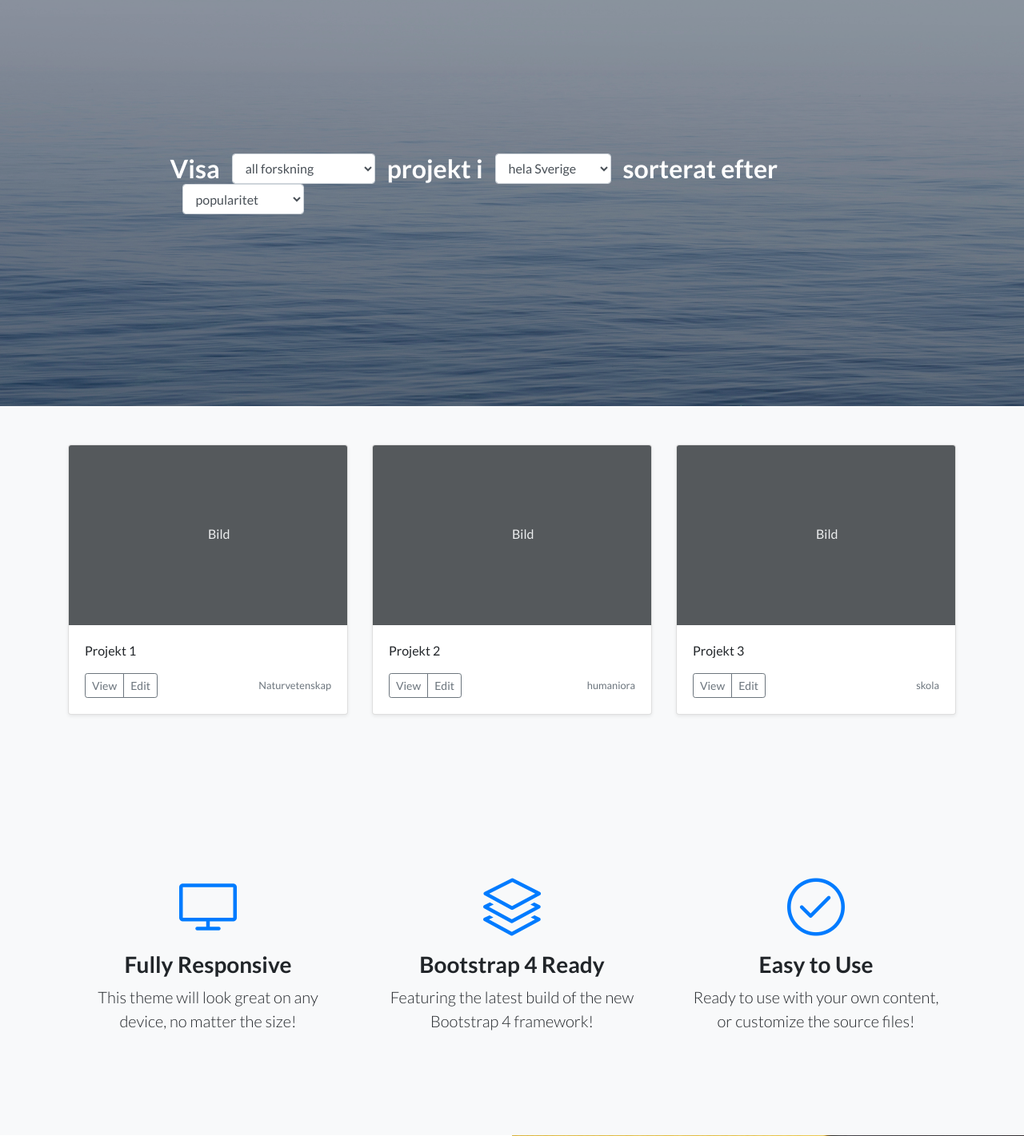
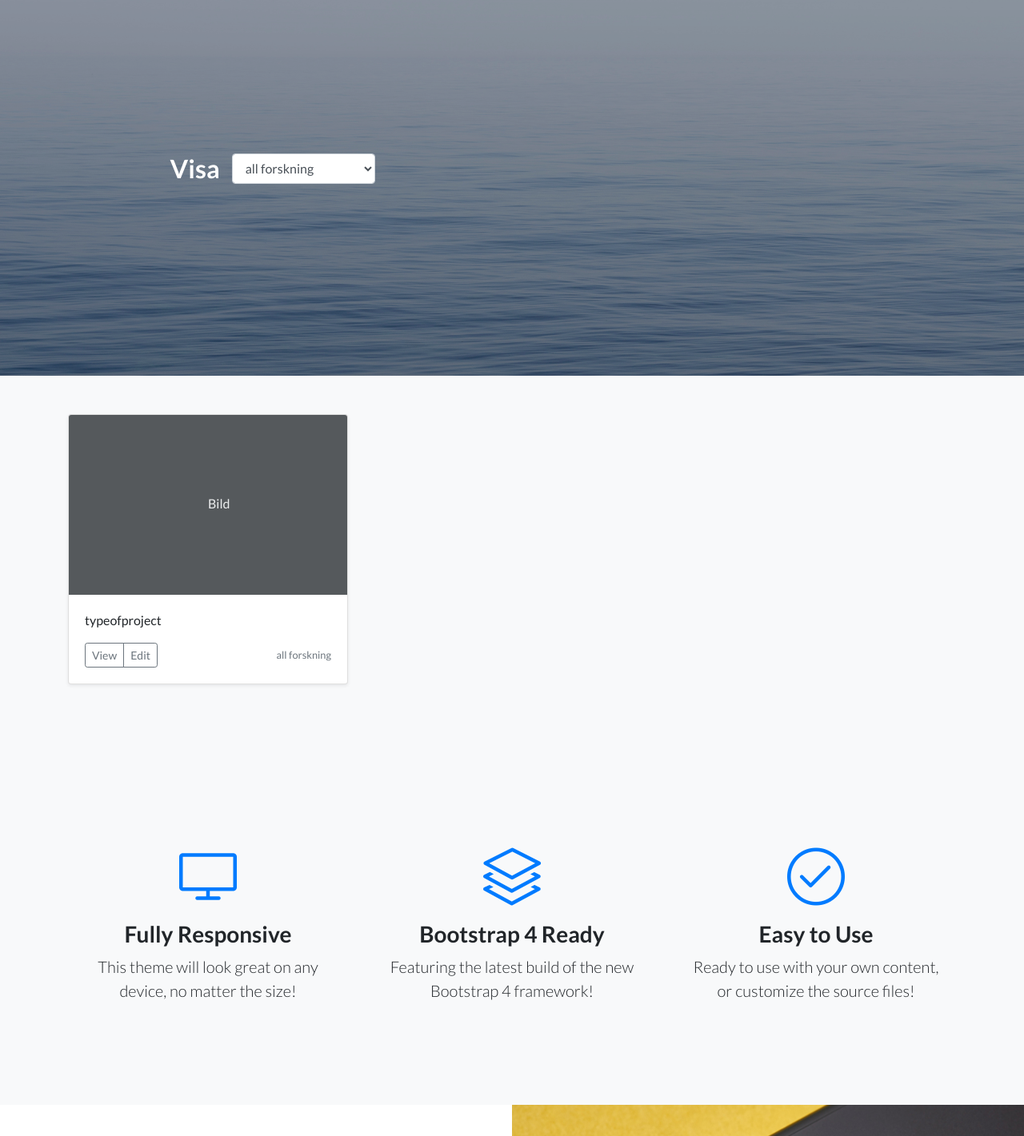
Before and after one commit to christopherkullenberg/medborgarforskning.se, a Flask app: page / in a window 1280 px wide. Shown: the part 165-1586 px from the top of the page at 80% size. Run offline with Flask 2, Linux system fonts and the light colour scheme; some libraries are stand-ins or nearby versions.

Commit message:
added sqlite3 db for projects and integration with selector

```diff
--- a/app/main.py
+++ b/app/main.py
@@ -1,42 +1,47 @@
 from flask import Flask, flash, redirect, render_template, request, session, abort
+
+import sqlite3
+# CREATE TABLE projects(id INTEGER PRIMARY KEY, name TEXT, datecreated TEXT, numberofparticipants INT, keywords TEXT);
+
 app = Flask(__name__)
+
+db = sqlite3.connect('testdb.sqlite3')
+cursor = db.cursor()
+dbquery = cursor.execute('SELECT * FROM projects;')
+
+@app.route("/")
+def root():
+    selected = {'typeofproject': 'all forskning'}
+    return render_template("index.html",
+                           result = selected,
+                           selection = selected['typeofproject'])
+
+@app.route("/<string:query>/") # use this for search function
+def query(query):
+    result = {'Projektnamn': query}
+    return render_template('index.html', result = result)
+
+
+@app.route('/result',methods = ['POST', 'GET'])
+def result():
+    if request.method == 'POST':
+        selected = request.form
+        db = sqlite3.connect('testdb.sqlite3')
+        cursor = db.cursor()
+        dbquery = cursor.execute('SELECT * FROM projects WHERE keywords == "' +
+                                 selected["typeofproject"] + '";')
+        selectionresults = {}
+        for d in dbquery:
+            selectionresults[d[1]] = d[4]
+
+        print(selected['typeofproject'])
+        return render_template("index.html",
+                               result = selectionresults,
+                               selection = selected['typeofproject']
+                               )
 
 
 
-
-temp = '''         <div class="col-md-4">
-          <div class="card mb-4 shadow-sm">
-            <svg class="bd-placeholder-img card-img-top" width="100%" height="225" xmlns="http://www.w3.org/2000/svg" preserveAspectRatio="xMidYMid slice" focusable="false" role="img" aria-label="Placeholder: Thumbnail"><title>Placeholder</title><rect width="100%" height="100%" fill="#55595c"/><text x="50%" y="50%" fill="#eceeef" dy=".3em">Thumbnail</text></svg>
-            <div class="card-body">
-              <p class="card-text">This is a wider card with supporting text below as a natural lead-in to additional content. This content is a little bit longer.</p>
-              <div class="d-flex justify-content-between align-items-center">
-                <div class="btn-group">
-                  <button type="button" class="btn btn-sm btn-outline-secondary">View</button>
-                  <button type="button" class="btn btn-sm btn-outline-secondary">Edit</button>
-                </div>
-                <small class="text-muted">9 mins</small>
-              </div>
-            </div>
-          </div>
-        </div>
-        '''
-
-
-
-
-
-
-@app.route("/")
-def root():
-    result = {'Projekt 1':"Naturvetenskap",
-              'Projekt 2':"humaniora",
-              'Projekt 3':"skola"}
-    return render_template("index.html", result = result)
-
-@app.route("/<string:query>/")
-def query(query):
-    result = {'Projektnamn': query}
-    return render_template('index.html', result = result)
 
 @app.route("/hello")
 def hello():
--- a/app/templates/index.html
+++ b/app/templates/index.html
@@ -46,23 +46,32 @@
 
 		<h2 class="mb-5">
 
-			<form>
-  				<div class="row">
-	  				Visa
+			<form action = "http://localhost/result" method = "POST" id="myform">
+
+
+				<div class="row">
+
+					Visa
 
     				<div class="col-auto">
-      					<select class="form-control" id="research_area" placeholder="alla forskningsprojekt">
-						<option>all forskning</option>
-						<option>skolprojekt</option>
-						<option>biologi</option>
-						<option>astronomi</option>
-						<option>samhällsvetenskap</option>
-						<option>geografi</option>
-						<option>fysik/kemi</option>
-						<option>historia</option>
+      					<select class="form-control" id="research_area" name="typeofproject" onchange="this.form.submit();">
+						<option value="{{selection}}" selected="selected">{{selection}}</option>
+
+						<option value="all forskning">all forskning</option>
+						<option value="skolprojekt">skolprojekt</option>
+						<option value="biologi">biologi</option>
+						<option value="astronomi">astronomi</option>
+						<option value="samhällsvetenskap">samhällsvetenskap</option>
+						<option value="geografi">geografi</option>
+						<option value="fysik">fysik</option>
+						<option value="historia">historia</option>
 
 					</select>
     				</div>
+
+				</form>
+
+				<!--
 
     					projekt i
 
@@ -94,10 +103,9 @@
 
 					</select>
 
-				</div>
+				</div> -->
 
   				</div>
-			</form>
 		</h2>
 
 
```
Also changed, not shown: app/testdb.sqlite3 (added), testdb.sqlite3 (added), 3 other files.
